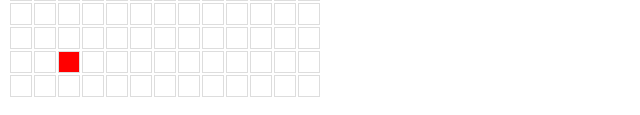
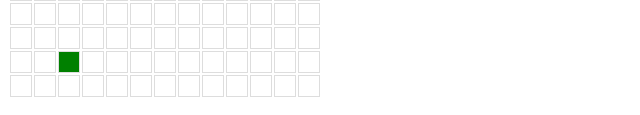
Before and after one commit to preeti1205/Game_of_Life, a website: page index.html in a window 1280 px wide. Shown: the part 223-338 px from the top of the page, 0-640 px from the left. Drawn offline with Linux system fonts and the light colour scheme.

Commit message:
new rules

```diff
--- a/index.html
+++ b/index.html
@@ -38,7 +38,7 @@
       placeholder: ".grid"
     }
   });
-  grid.getCellAt(2,1).$el.css('background', 'red');
+  grid.getCellAt(2,1).$el.css('background', 'green');
 }());
 </script>
 </body>
```
